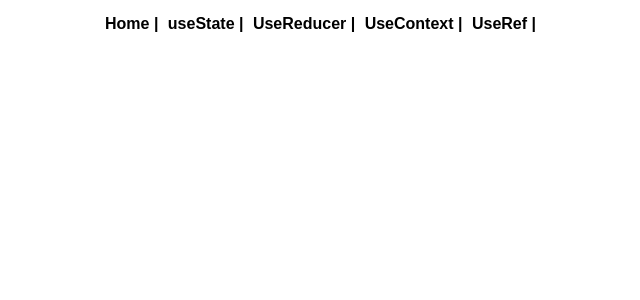
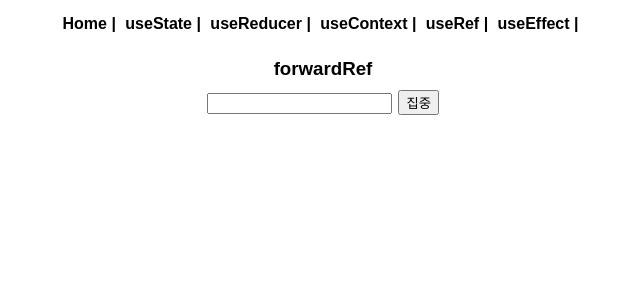
Before and after one commit to cho-git/ReactHook, a React (Create React App) app in the folder my-app/: page /ForwardReff in a window 1280 px wide. Shown: the top 300 px of the page, without its empty margins (317-957 px from the left). Built offline with nearby package versions, Linux system fonts and the light colour scheme.

Commit message:
useRef , forwardRef

```diff
--- a/my-app/src/App.js
+++ b/my-app/src/App.js
@@ -9,6 +9,8 @@ import UsRef from './ReactHook/RefHook/UsRef';
 import UsRefVer1_2 from './ReactHook/RefHook/UsRefVer1_2';
 import UsRefVer1_3 from './ReactHook/RefHook/UsRefVer1_3';
 import UsRefVer2 from './ReactHook/RefHook/UsRefVer2';
+import ForwardReff from './ReactHook/RefHook/forwardRef/ForwarReff';
+import UsEffect from './ReactHook/EffectHook/UsEffect';
 import './index.css'
 function App() {
   const commonStyle = {
@@ -27,10 +29,11 @@ function App() {
         <nav id='top-nav' >
           <Link style={commonStyle} to={"/"}> Home |</Link>
           <Link style={commonStyle} to={"/UsState"}> useState |</Link>
-          <Link style={commonStyle} to={"/UsReducer"}> UseReducer |</Link>
+          <Link style={commonStyle} to={"/UsReducer"}> useReducer |</Link>
           {/* <Link style={commonStyle} to={"/UsReducerVer2"}> UseReducerVer2 |</Link> */}
-          <Link style={commonStyle} to={"/UsContext"}> UseContext |</Link>
-          <Link style={commonStyle} to={"/UsRef"}> UseRef |</Link>
+          <Link style={commonStyle} to={"/UsContext"}> useContext |</Link>
+          <Link style={commonStyle} to={"/UsRef"}> useRef |</Link>
+          <Link style={commonStyle} to={"/UsEffect"}> useEffect |</Link>
         </nav>
       </div>
       <Routes>
@@ -43,6 +46,8 @@ function App() {
         <Route path='/UsRefVer1_2' element={<UsRefVer1_2 />} />
         <Route path='/UsRefVer1_3' element={<UsRefVer1_3 />} />
         <Route path='/UsRefVer2' element={<UsRefVer2 />} />
+        <Route path='/ForwardReff' element={<ForwardReff />}/>
+        <Route path='/UsEffect' element={<UsEffect />}/>
       </Routes>
     </div >
 
--- /dev/null
+++ b/my-app/src/ReactHook/EffectHook/UsEffect.js
@@ -0,0 +1,15 @@
+import React from "react";
+
+const UsEffect = () => {
+
+    return (
+        <div id='top' style={{
+            textAlign: 'center',
+            paddingTop: '15px',
+        }}>
+            <h3>useEffect</h3>
+        </div>
+    )
+}
+
+export default UsEffect
--- a/my-app/src/ReactHook/RefHook/UsRef.js
+++ b/my-app/src/ReactHook/RefHook/UsRef.js
@@ -31,6 +31,7 @@ const UsRef = () => {
             <div style={{
                 paddingTop: '20px'
             }}>
+                <div>
                     <Link style={{
                         marginRight: '5px',
                         textDecoration: 'none',
@@ -52,6 +53,19 @@ const UsRef = () => {
                         fontWeight: 'bold',
                     }}
                         to={"/UsRefVer2"}>usRef v.2</Link>
+                    <div style={{
+                        marginRight: '13%',
+                        marginTop : '2%'
+                    }}>
+                        <Link style={{
+                            marginRight: '5px',
+                            textDecoration: 'none',
+                            color: 'gray',
+                            fontWeight: 'bold',
+                        }}
+                            to={"/ForwardReff"}>forwardRef</Link>
+                    </div>
+                </div>
             </div>
         </div>
     )
--- /dev/null
+++ b/my-app/src/ReactHook/RefHook/forwardRef/ForwarReff.js
@@ -0,0 +1,31 @@
+import React, { useRef } from "react";
+import MyInput from "./MyInput";
+
+const ForwardReff = () => {
+    const inputRef = useRef(null);
+
+    const focus = () => {
+        inputRef.current.focus();
+    }
+    return (
+        <div id='top' style={{
+            textAlign: 'center',
+            paddingTop: '15px',
+        }}>
+
+            <h3>forwardRef</h3>
+            {/*  MyInput 컴포넌트 생성 전 */}
+            {/* <input ref={inputRef}
+                style={{
+                    marginTop: '1%',
+                    marginRight: '0.5%',
+                }} /> */}
+            <MyInput ref={inputRef} />
+            {/* 옛날 버전 forwardRef 지원하지 않는 경우 */}
+            {/* <MyInput inputref={inputRef} /> */}
+            <button onClick={focus}>집중</button>
+        </div>
+    )
+}
+
+export default ForwardReff
--- /dev/null
+++ b/my-app/src/ReactHook/RefHook/forwardRef/MyInput.js
@@ -0,0 +1,41 @@
+import React, { forwardRef } from "react";
+
+// ver 1
+// const MyInput = forwardRef((props , ref) => {
+//     return <input style={{
+//         marginTop: '1%',
+//         marginRight: '0.5%',
+//     }}
+//     ref={ref}
+//     />
+// })
+// export default MyInput;
+
+
+//ver 2
+const MyInput = (props , ref) => {
+    return <input style={{
+        marginTop: '1%',
+        marginRight: '0.5%',
+    }}
+    ref={ref}
+    />
+}
+export default forwardRef(MyInput);
+
+
+
+//MyInput.js:3 Warning: forwardRef render functions accept exactly two parameters:
+//                       props and ref. Did you forget to use the ref parameter?
+
+
+// {/* 옛날 버전 forwardRef 지원하지 않는 경우 */}
+// const MyInput = ({inputRef}) => {
+//     return <input style={{
+//         marginTop: '1%',
+//         marginRight: '0.5%',
+//     }}
+//     ref={inputRef}
+//     />
+// }
+// export default forwardRef(MyInput);
```
Also changed, not shown: my-app/Hook.txt. Lines whose indentation alone changed are shown as unchanged.
